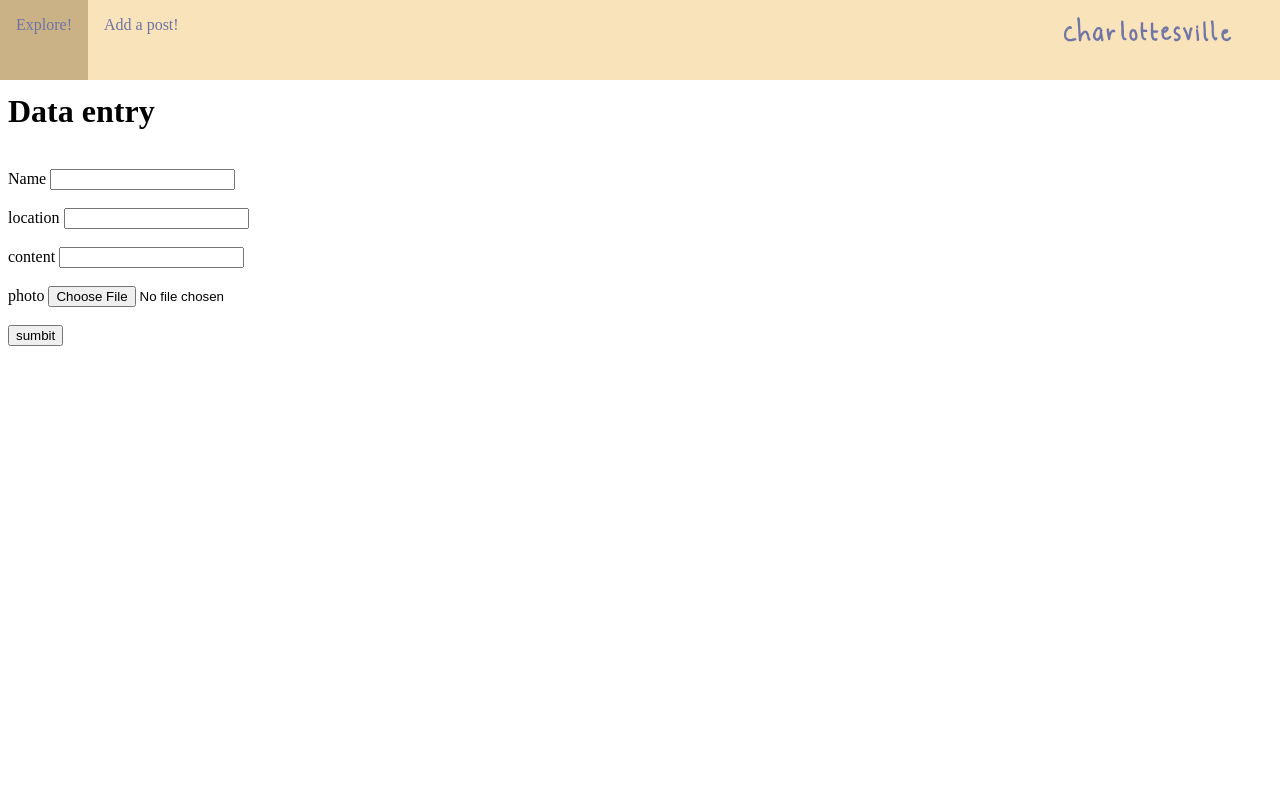
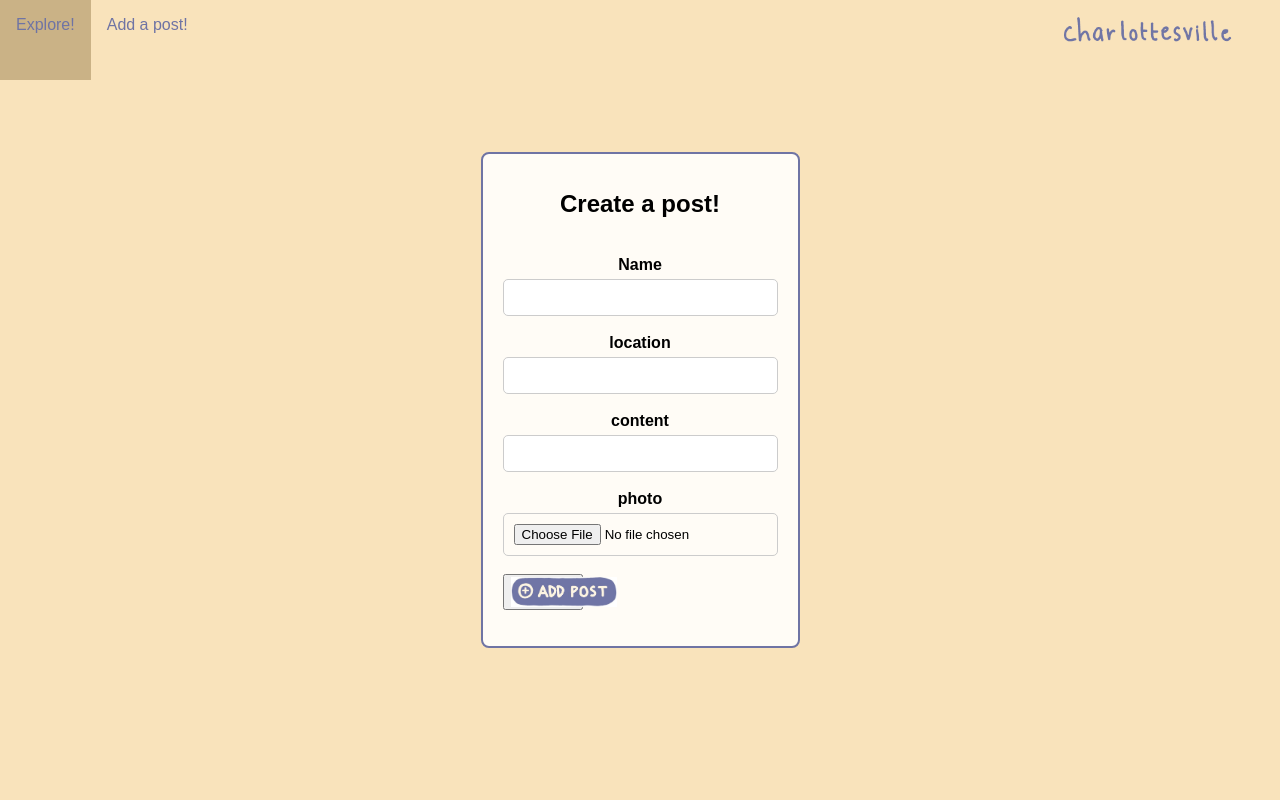
Before and after one commit to grmpyktn11/WICS-hacks, a Flask app: page /enterPost in a window 1280 px wide. Run offline with Flask 3, Linux system fonts and the light colour scheme.

Commit message:
style add post page

```diff
--- /dev/null
+++ b/static/css/entry.css
@@ -0,0 +1,49 @@
+body {
+    font-family: Arial, sans-serif;
+    background-color: #f9e3bb;
+    overflow-x: hidden;
+    display: flex;
+    justify-content: center;
+    align-items: center;
+    height: 100vh;
+    margin: 0;
+}
+
+.card {
+    max-width: 800px;
+    background: #fffcf6;
+    padding: 20px;
+    border: 2px solid #6f74a4;
+    border-radius: 8px;
+    text-align: center;
+}
+
+h1 {
+    font-size: 24px;
+    margin-bottom: 20px;
+}
+
+.form-group {
+    text-align: left;
+    margin-bottom: 15px;
+}
+
+label {
+    font-weight: bold;
+    display: block;
+    margin-bottom: 5px;
+}
+
+input[type="text"],
+input[type="file"] {
+    width: 100%;
+    padding: 10px;
+    border: 1px solid #ccc;
+    border-radius: 5px;
+}
+
+button {
+    width: 80px; /* Adjust to your preferred size */
+    height: auto; /* Maintain aspect ratio */
+    display: block; /* Removes extra space below the image */
+}
--- a/templates/entry.html
+++ b/templates/entry.html
@@ -1,7 +1,15 @@
 {%include 'navbar.html'%}
-<html>
-    <div class="content">
-    <h1>Data entry</h1><br>
+
+<html lang="en">
+    <head>
+        <title>Make Post</title>
+
+        <link rel="stylesheet" href="{{ url_for('static', filename='css/entry.css') }}">
+    </head>
+
+    <body>
+        <div class="card">
+            <h1>Create a post!</h1><br>
 
             <form method="POST" enctype="multipart/form-data">
                 <label>Name</label>
@@ -16,13 +24,10 @@
                 <label>photo</label>
                 <input type="file" name="file" accept="image/*"><br><br>
 
-    <button type="submit">sumbit</button>
+            <button type="submit">
+                <img src="{{ url_for('static', filename='img/add_post.jpg') }}" alt="Clickable Image">
+            </button>
             </form>
         </div>
+    </body>
 </html>
-
-<style>
-    .content {
-        padding-top: 5%;
-    }
-</style>
```
Lines whose indentation alone changed are shown as unchanged.
